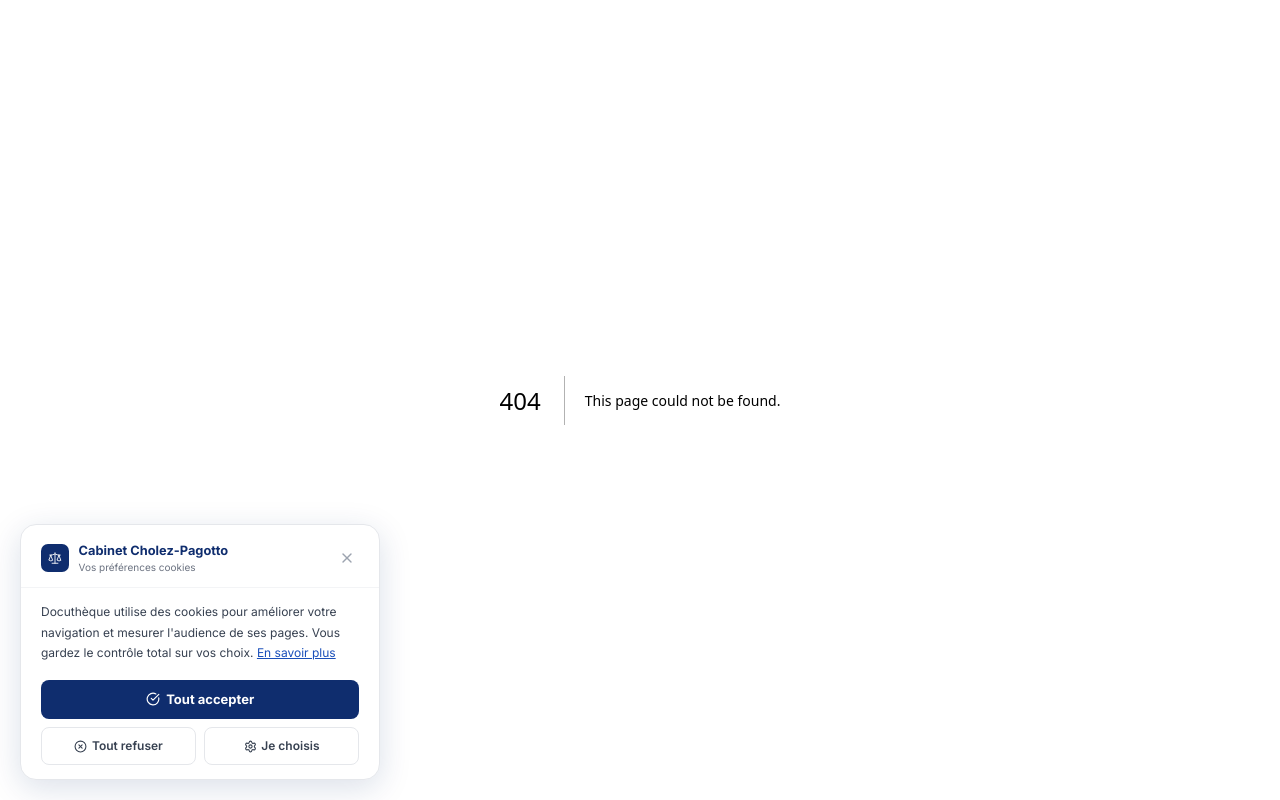
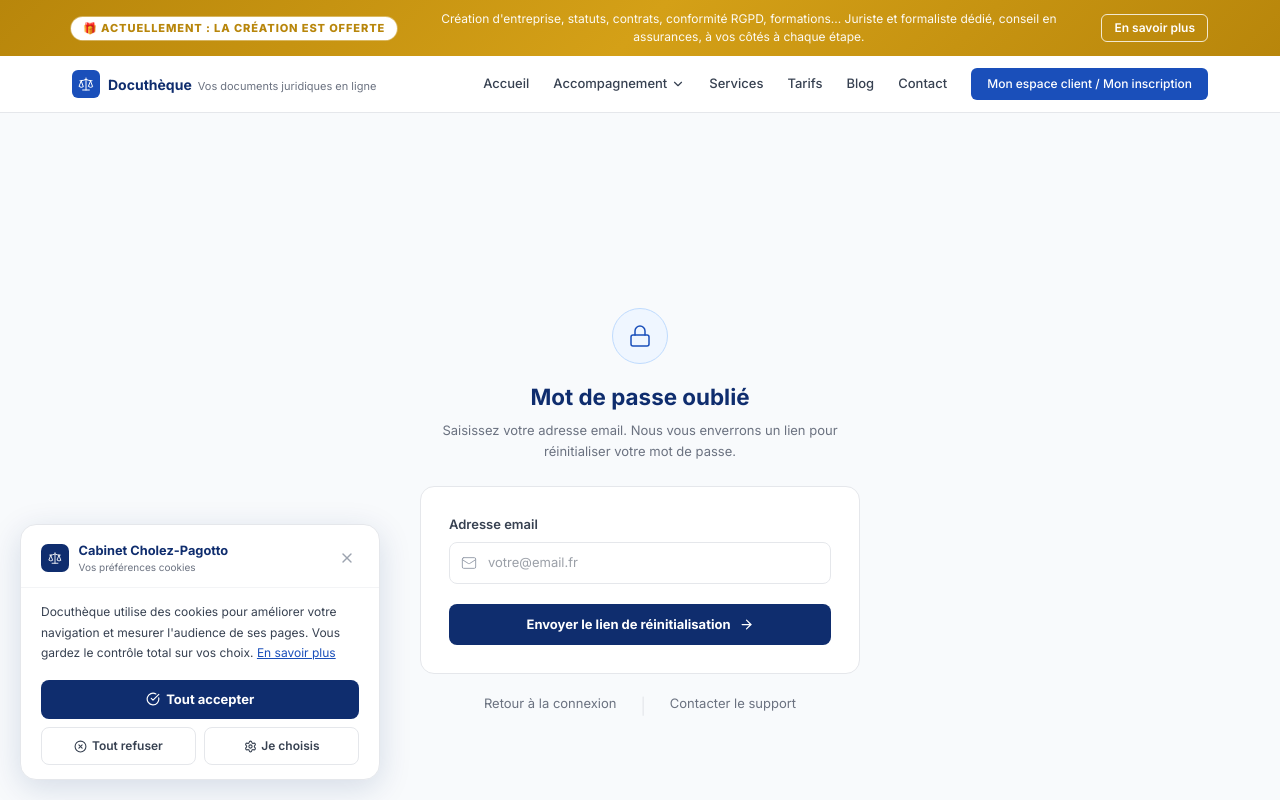
Before and after one commit to SYPA-ASSO/docutheque-next, a Next.js app: page /mot-de-passe-oublie in a window 1280 px wide. Before the commit this address had no page. Shown: the top 800 px of the page. Built offline with nearby package versions, Linux system fonts and the light colour scheme.

Commit message:
fix: layout canonical cholez-pagotto.fr, confidentialite sans FCFBL

```diff
--- /dev/null
+++ b/app/mot-de-passe-oublie/page.tsx
@@ -0,0 +1,190 @@
+'use client'
+
+// app/mot-de-passe-oublie/page.tsx
+// Cabinet Cholez-Pagotto - Mot de passe oublié
+// Formulaire simple - envoi email via Brevo (à connecter à l'API reset)
+
+import { useState } from 'react'
+import Header from '@/components/Header'
+import FooterMinimal from '@/components/FooterMinimal'
+import { Mail, ArrowRight, CheckCircle, ArrowLeft, Lock } from 'lucide-react'
+
+export default function MotDePasseOubliePage() {
+  const [email, setEmail] = useState('')
+  const [statut, setStatut] = useState<'idle' | 'loading' | 'success' | 'error'>('idle')
+  const [erreur, setErreur] = useState('')
+
+  const handleSubmit = async (e: React.FormEvent) => {
+    e.preventDefault()
+    setErreur('')
+
+    if (!email || !email.includes('@')) {
+      setErreur('Veuillez saisir une adresse email valide.')
+      return
+    }
+
+    setStatut('loading')
+
+    try {
+      // À connecter à l'endpoint de reset quand NextAuth sera en place
+      // Pour l'instant : simulation d'envoi
+      await new Promise(resolve => setTimeout(resolve, 1200))
+      setStatut('success')
+    } catch {
+      setStatut('error')
+      setErreur('Une erreur est survenue. Veuillez réessayer ou contacter le support.')
+    }
+  }
+
+  return (
+    <>
+      <Header />
+
+      <main style={{
+        background: '#f8fafc', minHeight: '100vh',
+        display: 'flex', alignItems: 'center', justifyContent: 'center',
+        padding: '2rem 1.5rem'
+      }}>
+        <div style={{ width: '100%', maxWidth: 440 }}>
+
+          {/* Icône */}
+          <div style={{ textAlign: 'center', marginBottom: '1.5rem' }}>
+            <div style={{
+              width: 56, height: 56, borderRadius: '50%',
+              background: '#eff6ff', border: '1px solid #bfdbfe',
+              display: 'inline-flex', alignItems: 'center', justifyContent: 'center',
+              marginBottom: '1rem'
+            }}>
+              <Lock size={24} strokeWidth={1.5} style={{ color: '#1a4fba' }} />
+            </div>
+            <h1 style={{ fontSize: '1.4rem', fontWeight: 700, color: '#0f2d6e', margin: '0 0 0.4rem' }}>
+              Mot de passe oublié
+            </h1>
+            <p style={{ fontSize: 13, color: '#6b7280', margin: 0, lineHeight: 1.6 }}>
+              Saisissez votre adresse email. Nous vous enverrons un lien pour réinitialiser votre mot de passe.
+            </p>
+          </div>
+
+          {/* Carte formulaire */}
+          <div style={{
+            background: 'white', border: '1px solid #e5e7eb',
+            borderRadius: 14, padding: '1.75rem'
+          }}>
+
+            {statut === 'success' ? (
+              /* ─── SUCCÈS ─── */
+              <div style={{ textAlign: 'center' }}>
+                <div style={{
+                  width: 48, height: 48, borderRadius: '50%',
+                  background: '#f0fdf4', border: '1px solid #bbf7d0',
+                  display: 'inline-flex', alignItems: 'center', justifyContent: 'center',
+                  marginBottom: '1rem'
+                }}>
+                  <CheckCircle size={22} strokeWidth={1.5} style={{ color: '#16a34a' }} />
+                </div>
+                <h2 style={{ fontSize: '1rem', fontWeight: 700, color: '#0f2d6e', marginBottom: '0.5rem' }}>
+                  Email envoyé
+                </h2>
+                <p style={{ fontSize: 13, color: '#374151', lineHeight: 1.7, marginBottom: '1.25rem' }}>
+                  Si l'adresse <strong>{email}</strong> correspond à un compte Docuthèque,
+                  vous recevrez un email avec un lien de réinitialisation sous quelques minutes.
+                </p>
+                <p style={{ fontSize: 12, color: '#6b7280', lineHeight: 1.6, marginBottom: '1.5rem' }}>
+                  Pensez à vérifier vos courriers indésirables (spam) si vous ne recevez pas l'email.
+                </p>
+                <a href="/connexion" style={{
+                  display: 'inline-flex', alignItems: 'center', gap: '0.5rem',
+                  color: '#1a4fba', textDecoration: 'none', fontSize: 13, fontWeight: 600
+                }}>
+                  <ArrowLeft size={14} /> Retour à la connexion
+                </a>
+              </div>
+            ) : (
+              /* ─── FORMULAIRE ─── */
+              <form onSubmit={handleSubmit} noValidate>
+                <div style={{ marginBottom: '1.25rem' }}>
+                  <label style={{
+                    display: 'block', fontSize: 13, fontWeight: 600,
+                    color: '#374151', marginBottom: '0.5rem'
+                  }}>
+                    Adresse email
+                  </label>
+                  <div style={{ position: 'relative' }}>
+                    <Mail
+                      size={16}
+                      strokeWidth={1.5}
+                      style={{
+                        position: 'absolute', left: 12, top: '50%',
+                        transform: 'translateY(-50%)', color: '#9ca3af'
+                      }}
+                    />
+                    <input
+                      type="email"
+                      value={email}
+                      onChange={e => { setEmail(e.target.value); setErreur('') }}
+                      placeholder="votre@email.fr"
+                      autoComplete="email"
+                      disabled={statut === 'loading'}
+                      style={{
+                        width: '100%', padding: '10px 12px 10px 38px',
+                        border: `1px solid ${erreur ? '#dc2626' : '#e5e7eb'}`,
+                        borderRadius: 8, fontSize: 13, outline: 'none',
+                        background: statut === 'loading' ? '#f9fafb' : 'white',
+                        boxSizing: 'border-box' as const,
+                        color: '#374151'
+                      }}
+                    />
+                  </div>
+                  {erreur && (
+                    <p style={{ fontSize: 12, color: '#dc2626', marginTop: '0.4rem' }}>
+                      {erreur}
+                    </p>
+                  )}
+                </div>
+
+                <button
+                  type="submit"
+                  disabled={statut === 'loading'}
+                  style={{
+                    width: '100%', background: statut === 'loading' ? '#6b7280' : '#0f2d6e',
+                    color: 'white', border: 'none', padding: '11px',
+                    borderRadius: 8, fontWeight: 700, fontSize: 13,
+                    cursor: statut === 'loading' ? 'not-allowed' : 'pointer',
+                    display: 'flex', alignItems: 'center', justifyContent: 'center', gap: '0.5rem',
+                    transition: 'background 0.15s'
+                  }}
+                >
+                  {statut === 'loading' ? (
+                    'Envoi en cours...'
+                  ) : (
+                    <>Envoyer le lien de réinitialisation <ArrowRight size={15} /></>
+                  )}
+                </button>
+
+                {statut === 'error' && (
+                  <p style={{ fontSize: 12, color: '#dc2626', marginTop: '0.75rem', textAlign: 'center' }}>
+                    {erreur}
+                  </p>
+                )}
+              </form>
+            )}
+          </div>
+
+          {/* Liens bas de page */}
+          <div style={{ textAlign: 'center', marginTop: '1.25rem', display: 'flex', justifyContent: 'center', gap: '1.5rem' }}>
+            <a href="/connexion" style={{ fontSize: 13, color: '#6b7280', textDecoration: 'none' }}>
+              Retour à la connexion
+            </a>
+            <span style={{ color: '#e5e7eb' }}>|</span>
+            <a href="/contact" style={{ fontSize: 13, color: '#6b7280', textDecoration: 'none' }}>
+              Contacter le support
+            </a>
+          </div>
+
+        </div>
+      </main>
+
+      <FooterMinimal />
+    </>
+  )
+}
```
